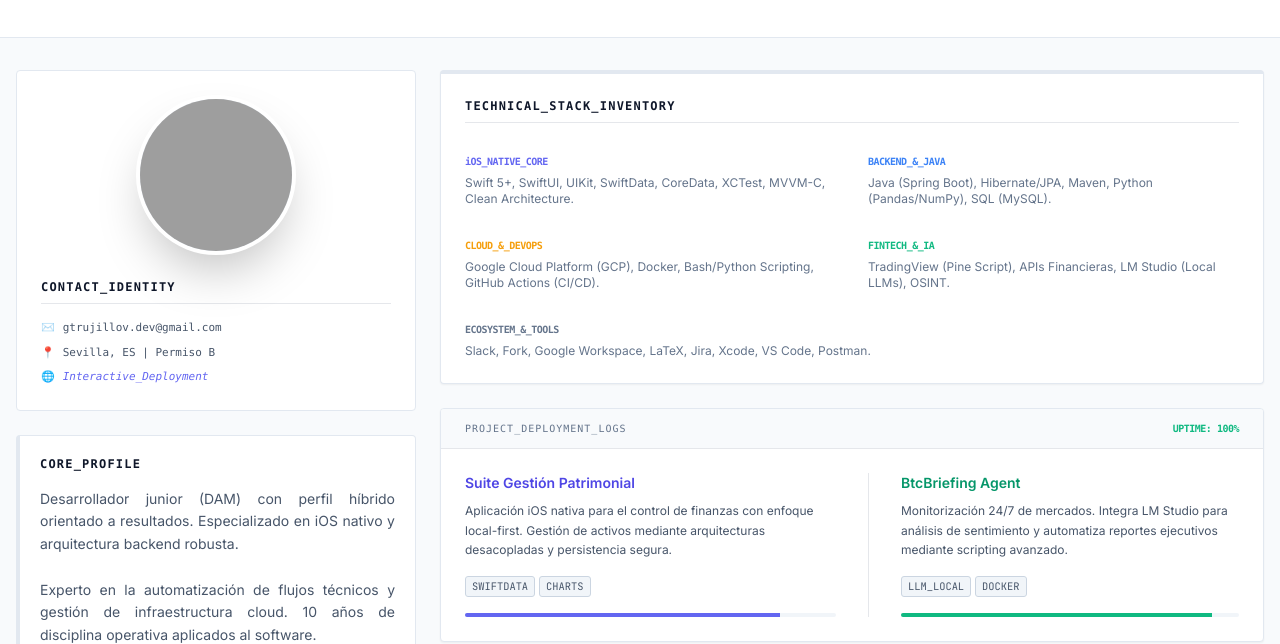
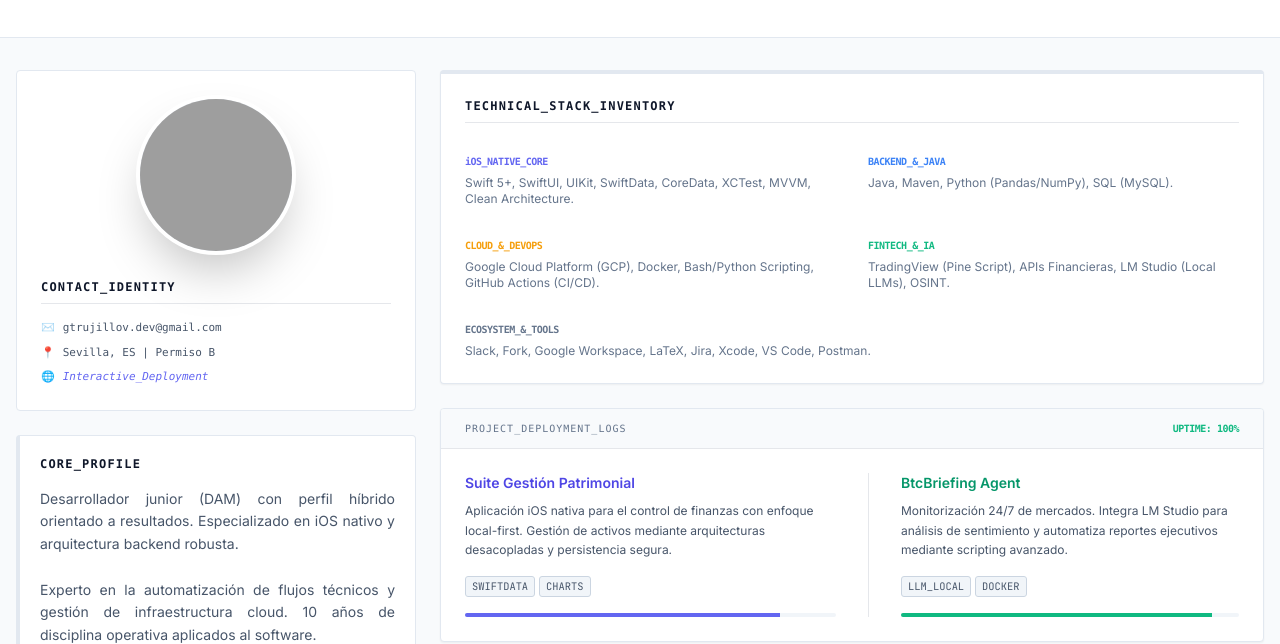
Before and after one commit to gtrujillovdev-cyber/InteractiveCV, a plain HTML site: page index.html in a window 1280 px wide. Shown: the part 156-800 px from the top of the page. Drawn offline with nearby package versions, Linux system fonts and the light colour scheme; grey boxes are pictures that could not be loaded.

Commit message:
Update technology stack descriptions in index.html
Removed references to Swift 5+ and MVVM-C in iOS section. Simplified backend technologies listed.

```diff
--- a/index.html
+++ b/index.html
@@ -237,13 +237,13 @@
                             <span
                                 class="text-[10px] font-bold text-indigo-500 font-mono tracking-tighter">iOS_NATIVE_CORE</span>
                             <p class="text-xs text-slate-500 dark:text-slate-400 mt-1">Swift 5+, SwiftUI, UIKit,
-                                SwiftData, CoreData, XCTest, MVVM-C, Clean Architecture.</p>
+                                SwiftData, CoreData, XCTest, MVVM, Clean Architecture.</p>
                         </div>
                         <div>
                             <span
                                 class="text-[10px] font-bold text-blue-500 font-mono tracking-tighter">BACKEND_&_JAVA</span>
-                            <p class="text-xs text-slate-500 dark:text-slate-400 mt-1">Java (Spring Boot),
-                                Hibernate/JPA, Maven, Python (Pandas/NumPy), SQL (MySQL).</p>
+                            <p class="text-xs text-slate-500 dark:text-slate-400 mt-1">Java,
+                                 Maven, Python (Pandas/NumPy), SQL (MySQL).</p>
                         </div>
                         <div>
                             <span
```
